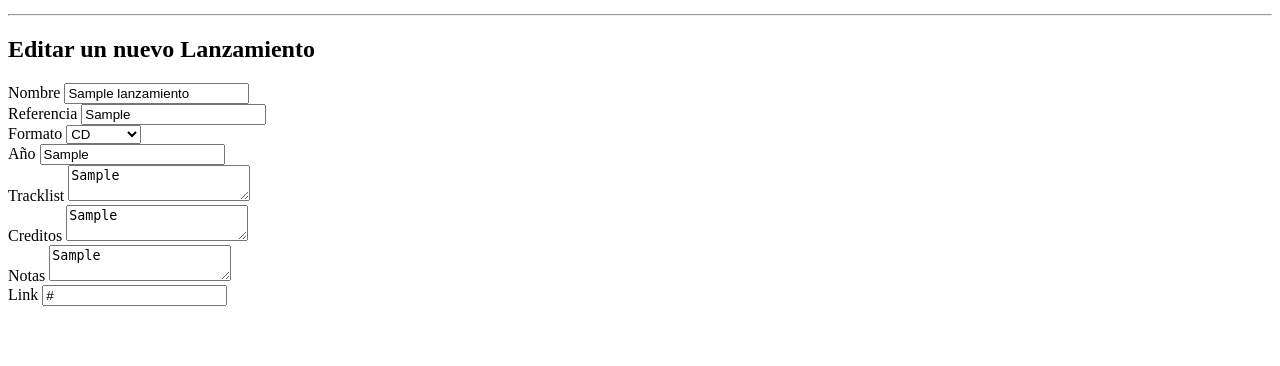
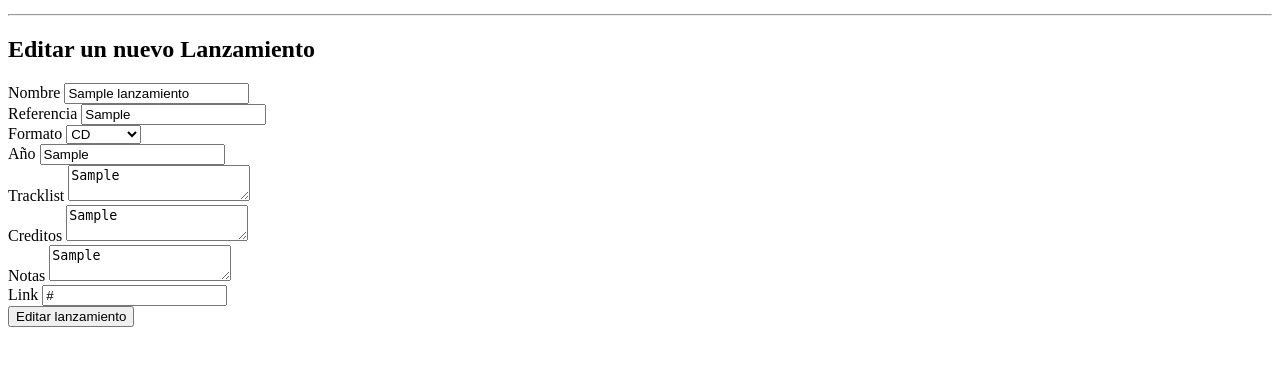
Before and after one commit to drumsoverbogota/archivo, a CodeIgniter app: page /database/index.php/lanzamiento/edit/1 in a window 1280 px wide. Shown: the part 259-625 px from the top of the page. Run offline with CodeIgniter, Linux system fonts and the light colour scheme; the visitor is signed in with stand-in values (Sample User, id 1); data comes from the database, SQL or seed files in the repository; tables that the repository leaves empty hold one stand-in row (values such as "Sample post").

Commit message:
Arreglado un error que no permitía actualizar los lanzamientos

```diff
--- a/application/views/lanzamiento/edit.php
+++ b/application/views/lanzamiento/edit.php
@@ -38,6 +38,6 @@
     <input type="input" name="link" value ="<?php echo $lanzamiento_item['link'] ?>"><br />
 
 	<input type="hidden" name="id" value="<?php echo $lanzamiento_item['id']; ?>" />
-    <input type="submit" name="submit" value="Editar lanzamiento />
+    <input type="submit" name="submit" value="Editar lanzamiento" />
 
 </form>
```
